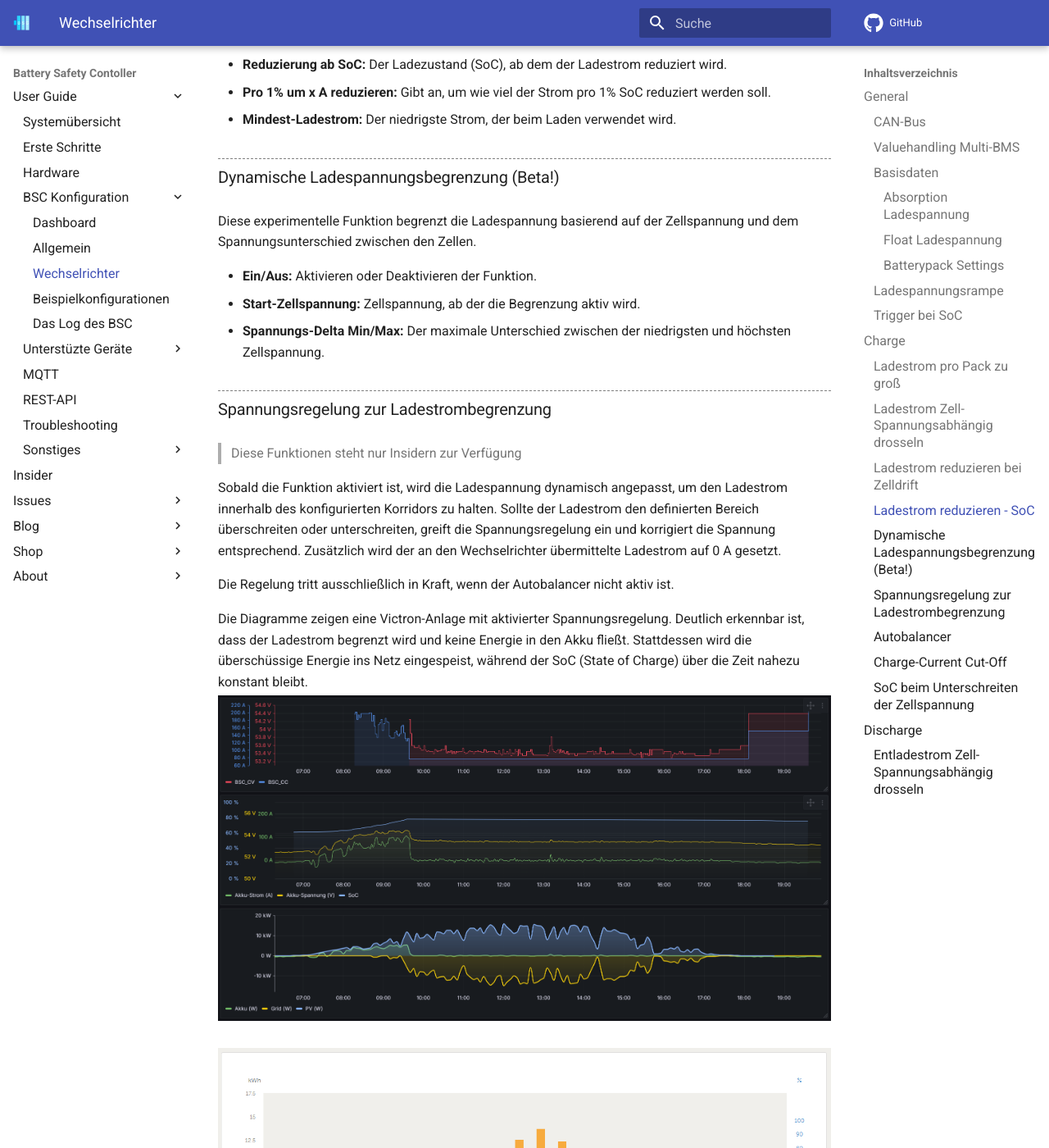
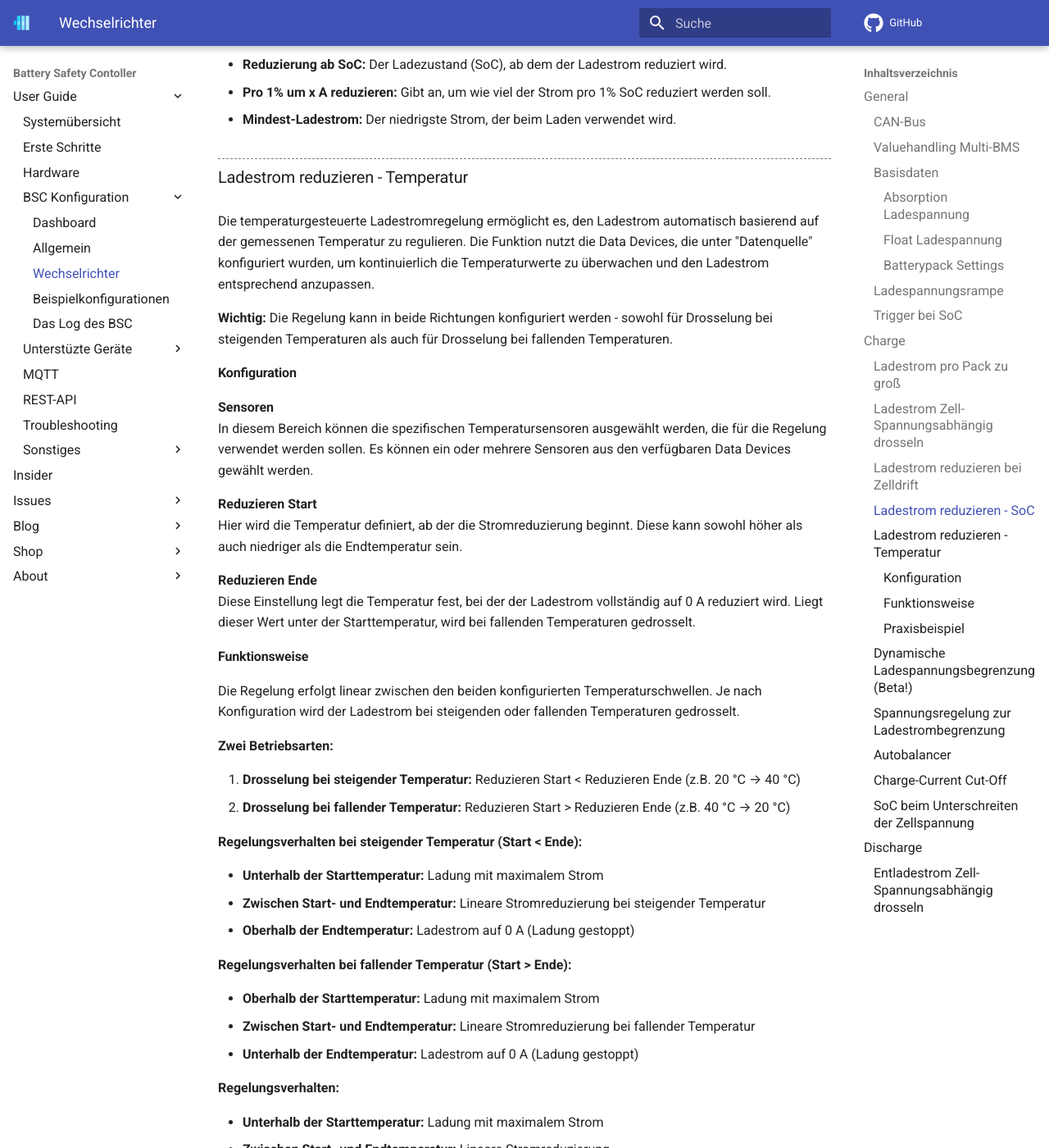
Before and after one commit to bsc-org/bsc, an MkDocs documentation site: the page built from docs/settings_inverter.md, in a window 1280 px wide and 1400 px high, scrolled down 8010 px. Shown: the whole window at 82% size. Built offline with MkDocs 1.6.1 and Material for MkDocs 9.7.7, drawn with Linux system fonts in a browser that asks for light colours; comment, search, counter and statistics services are not loaded; some of the changed text lies outside the part shown.

Commit message:
Ladestrom reduzieren - Temperatur

````diff
--- a/docs/settings_inverter.md
+++ b/docs/settings_inverter.md
@@ -144,6 +144,89 @@ Der Ladestrom wird reduziert, wenn der Ladezustand (State of Charge, SoC) einen
 * **Pro 1% um x A reduzieren:** Gibt an, um wie viel der Strom pro 1% SoC reduziert werden soll.
 * **Mindest-Ladestrom:** Der niedrigste Strom, der beim Laden verwendet wird.
 
+### Ladestrom reduzieren - Temperatur
+Die temperaturgesteuerte Ladestromregelung ermöglicht es, den Ladestrom automatisch basierend auf der gemessenen Temperatur zu regulieren. Die Funktion nutzt die Data Devices, die unter "Datenquelle" konfiguriert wurden, um kontinuierlich die Temperaturwerte zu überwachen und den Ladestrom entsprechend anzupassen.
+
+**Wichtig:** Die Regelung kann in beide Richtungen konfiguriert werden - sowohl für Drosselung bei steigenden Temperaturen als auch für Drosselung bei fallenden Temperaturen.
+
+#### Konfiguration
+**Sensoren**
+In diesem Bereich können die spezifischen Temperatursensoren ausgewählt werden, die für die Regelung verwendet werden sollen. Es können ein oder mehrere Sensoren aus den verfügbaren Data Devices gewählt werden.
+
+**Reduzieren Start**
+Hier wird die Temperatur definiert, ab der die Stromreduzierung beginnt. Diese kann sowohl höher als auch niedriger als die Endtemperatur sein.
+
+**Reduzieren Ende**
+Diese Einstellung legt die Temperatur fest, bei der der Ladestrom vollständig auf 0 A reduziert wird. Liegt dieser Wert unter der Starttemperatur, wird bei fallenden Temperaturen gedrosselt.
+
+#### Funktionsweise
+Die Regelung erfolgt linear zwischen den beiden konfigurierten Temperaturschwellen. Je nach Konfiguration wird der Ladestrom bei steigenden oder fallenden Temperaturen gedrosselt.
+
+**Zwei Betriebsarten:**
+
+1. **Drosselung bei steigender Temperatur:** Reduzieren Start < Reduzieren Ende (z.B. 20 °C → 40 °C)
+2. **Drosselung bei fallender Temperatur:** Reduzieren Start > Reduzieren Ende (z.B. 40 °C → 20 °C)
+
+**Regelungsverhalten bei steigender Temperatur (Start < Ende):**
+
+- **Unterhalb der Starttemperatur:** Ladung mit maximalem Strom
+- **Zwischen Start- und Endtemperatur:** Lineare Stromreduzierung bei steigender Temperatur
+- **Oberhalb der Endtemperatur:** Ladestrom auf 0 A (Ladung gestoppt)
+
+**Regelungsverhalten bei fallender Temperatur (Start > Ende):**
+
+- **Oberhalb der Starttemperatur:** Ladung mit maximalem Strom
+- **Zwischen Start- und Endtemperatur:** Lineare Stromreduzierung bei fallender Temperatur
+- **Unterhalb der Endtemperatur:** Ladestrom auf 0 A (Ladung gestoppt)
+
+**Regelungsverhalten:**
+
+- **Unterhalb der Starttemperatur:** Ladung mit maximalem Strom
+- **Zwischen Start- und Endtemperatur:** Lineare Stromreduzierung
+- **Oberhalb der Endtemperatur:** Ladestrom auf 0 A (Ladung gestoppt)
+
+#### Praxisbeispiel
+**Beispiel 1: Drosselung bei steigender Temperatur**
+**Konfiguration:**
+
+- Maximaler Ladestrom: 100 A
+- Reduzieren Start: 20 °C
+- Reduzieren Ende: 40 °C
+
+**Regelungsverhalten:**
+
+- Bei Temperaturen bis 20 °C: Ladung mit voller Leistung (100 A)
+- Bei 30 °C (Mitte zwischen Start und Ende): Ladestrom auf 50 A reduziert
+- Bei 40 °C und darüber: Ladestrom auf 0 A (Ladung gestoppt)
+
+**Beispiel 2: Drosselung bei fallender Temperatur**
+**Konfiguration:**
+
+- Maximaler Ladestrom: 100 A
+- Reduzieren Start: 40 °C
+- Reduzieren Ende: 20 °C
+
+**Regelungsverhalten:**
+
+- Bei Temperaturen ab 40 °C: Ladung mit voller Leistung (100 A)
+- Bei 30 °C (Mitte zwischen Start und Ende): Ladestrom auf 50 A reduziert
+- Bei 20 °C und darunter: Ladestrom auf 0 A (Ladung gestoppt)
+
+**Berechnung des aktuellen Ladestroms:**
+```
+Aktueller Ladestrom = Maximaler Ladestrom × |Endtemperatur - Aktuelle Temperatur| / |Endtemperatur - Starttemperatur|
+```
+
+Beispiel 1 bei 35 °C (Start: 20 °C, Ende: 40 °C):
+```
+Ladestrom = 100 A × |40 °C - 35 °C| / |40 °C - 20 °C| = 100 A × 5/20 = 25 A
+```
+
+Beispiel 2 bei 25 °C (Start: 40 °C, Ende: 20 °C):
+```
+Ladestrom = 100 A × |20 °C - 25 °C| / |20 °C - 40 °C| = 100 A × 5/20 = 25 A
+```
+
 ### Dynamische Ladespannungsbegrenzung (Beta!)
 Diese experimentelle Funktion begrenzt die Ladespannung basierend auf der Zellspannung und dem Spannungsunterschied zwischen den Zellen.
 
````
